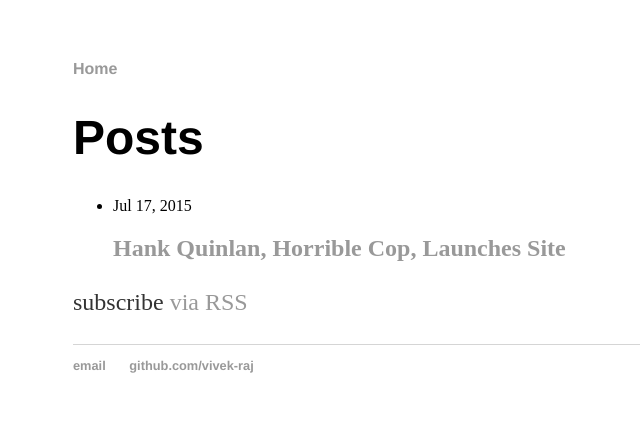
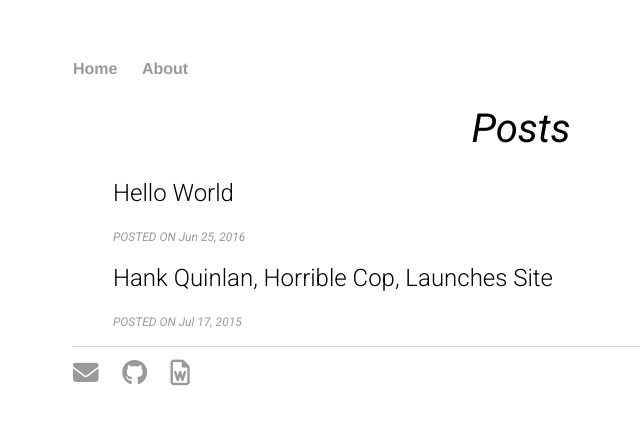
Before and after one commit to Vivek-raj/vivek-raj.github.io, a Jekyll site: the page built from index.html, in a window 1280 px wide. Shown: the top 425 px of the page, without its empty margins (119-759 px from the left). Built offline with Jekyll 4.4.1, drawn with Linux system fonts in a browser that asks for light colours; nearby versions of some CDN libraries.

Commit message:
First Post

```diff
--- a/_layouts/default.html
+++ b/_layouts/default.html
@@ -3,15 +3,14 @@
 		<head>
 			<title>{{ page.title }}</title>
 			<!-- link to main stylesheet -->
+			<script src="https://use.fontawesome.com/99298236b0.js"></script>
 			<link rel="stylesheet" type="text/css" href="/css/main.css">
 		</head>
 		<body>
 			<nav>
 	    		<ul>
 	        		<li><a href="/">Home</a></li>
-		        <!--	<li><a href="/about">About</a></li>
-	        		<li><a href="/cv">CV</a></li>
-	        		<li><a href="/blog">Blog</a></li> -->
+		        	<li><a href="/about">About</a></li>
 	    		</ul>
 			</nav>
 			<div class="container">
@@ -21,9 +20,11 @@
 			</div><!-- /.container -->
 			<footer>
 	    		<ul>
-	        		<li><a href="mailto:vivek.raj.n7@gmail.com">email</a></li>
-	        		<li><a href="http://www.github.com/vivek-raj">github.com/vivek-raj</a></li>
-				</ul>
+	        		<li><a href="mailto:vivekraj.vn@gmail.com"><i class="fa fa-envelope fa-2x" aria-hidden="true"></i></a></li>
+	        		<li><a href="http://www.github.com/mr-rhobot"><i class="fa fa-github fa-2x" aria-hidden="true"></i></a></li>
+							<li><a href="http://standardresume.co/vivek-raj"><i class="fa fa-file-word-o fa-2x" aria-hidden="true"></i></a></li>
+					</ul>
+
 			</footer>
 		</body>
 	</html>
--- a/css/main.css
+++ b/css/main.css
@@ -1,3 +1,6 @@
+@import url(https://fonts.googleapis.com/css?family=Roboto+Condensed:400,400italic);
+@import url(https://fonts.googleapis.com/css?family=Slabo+27px);
+@import url(https://fonts.googleapis.com/css?family=Roboto:400,400italic,300);
 body {
     margin: 60px auto;
     width: 70%;
@@ -17,14 +20,19 @@ a {
     color: #999;
 }
 a:hover {
-    text-decoration: underline;
+    color:black;
 }
 h1 {
-    font-size: 3em;
-    font-family:'Helvetica', 'Arial', 'Sans-Serif';
+  text-align: center;
+  font-size: 2.5em;
+  font-family: 'Roboto', sans-serif;
+  font-weight:300;
+  font-style:italic;
 }
 p {
-    font-size: 1.5em;
+    font-family: 'Roboto', sans-serif;
+    font-weight:400;
+    font-size: 1em;
     line-height: 1.4em;
     color: #333;
 }
@@ -32,12 +40,31 @@ footer {
     border-top: 1px solid #d5d5d5;
     font-size: .8em;
 }
-
-ul.posts {
-    margin: 20px auto 40px;
-    font-size: 1.5em;
+.post-list {
+  list-style: none;
+  font-size: 1em;
+}
+.post-list .post-link {
+  color:black;
+  font-family: 'Roboto', sans-serif;
+  font-weight:300;
+}
+.post-list .post-meta {
+  font-family: 'Roboto', sans-serif;
+  font-size: .75em;
+  font-weight:300;
+  font-style: italic;
+  color: #999;
+}
+.post a {
+  color:#22A7F0;
+}
+.page-image {
+  margin-left: 150px;
 }
 
-ul.posts li {
-    list-style: none;
+.meta {
+  text-align: center;
+  font-size:.8em;
+  color: #999;
 }
--- a/index.html
+++ b/index.html
@@ -9,15 +9,16 @@ title: Yellooo!
   <ul class="post-list">
     {% for post in site.posts %}
       <li>
-        <span class="post-meta">{{ post.date | date: "%b %-d, %Y" }}</span>
-
-        <h2>
+				<h2>
           <a class="post-link" href="{{ post.url | prepend: site.baseurl }}">{{ post.title }}</a>
         </h2>
+        <span class="post-meta">POSTED ON {{ post.date | date: "%b %-d, %Y" }}</span>
+
+
       </li>
     {% endfor %}
   </ul>
 
-  <p class="rss-subscribe">subscribe <a href="{{ "/feed.xml" | prepend: site.baseurl }}">via RSS</a></p>
+
 
 </div>
```
Also changed, not shown: other parts of index.html (+1 -1 lines), _layouts/post.html (+4 -4 lines), _posts/2016-06-25-hello-world.md (added, +10 -0 lines), about/index.html (added, +15 -0 lines), imgs/hello-world.png (added).
